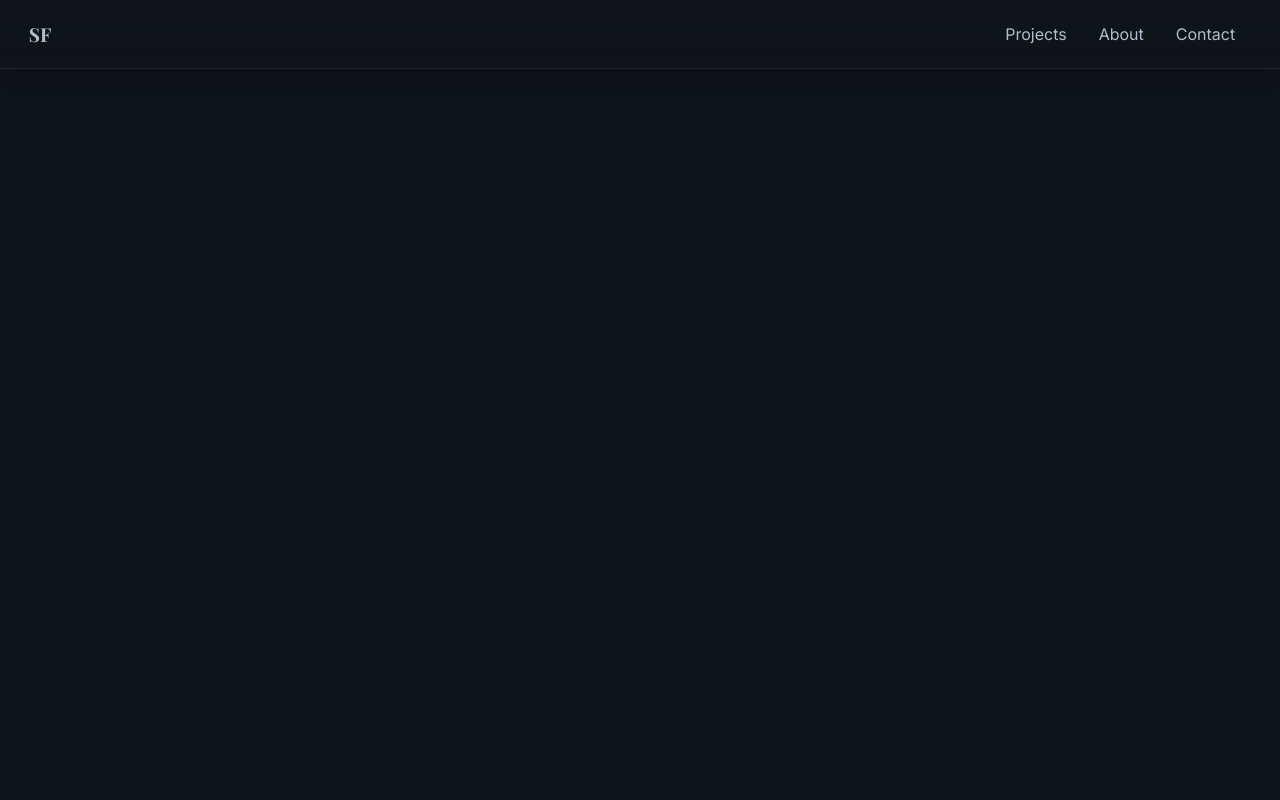
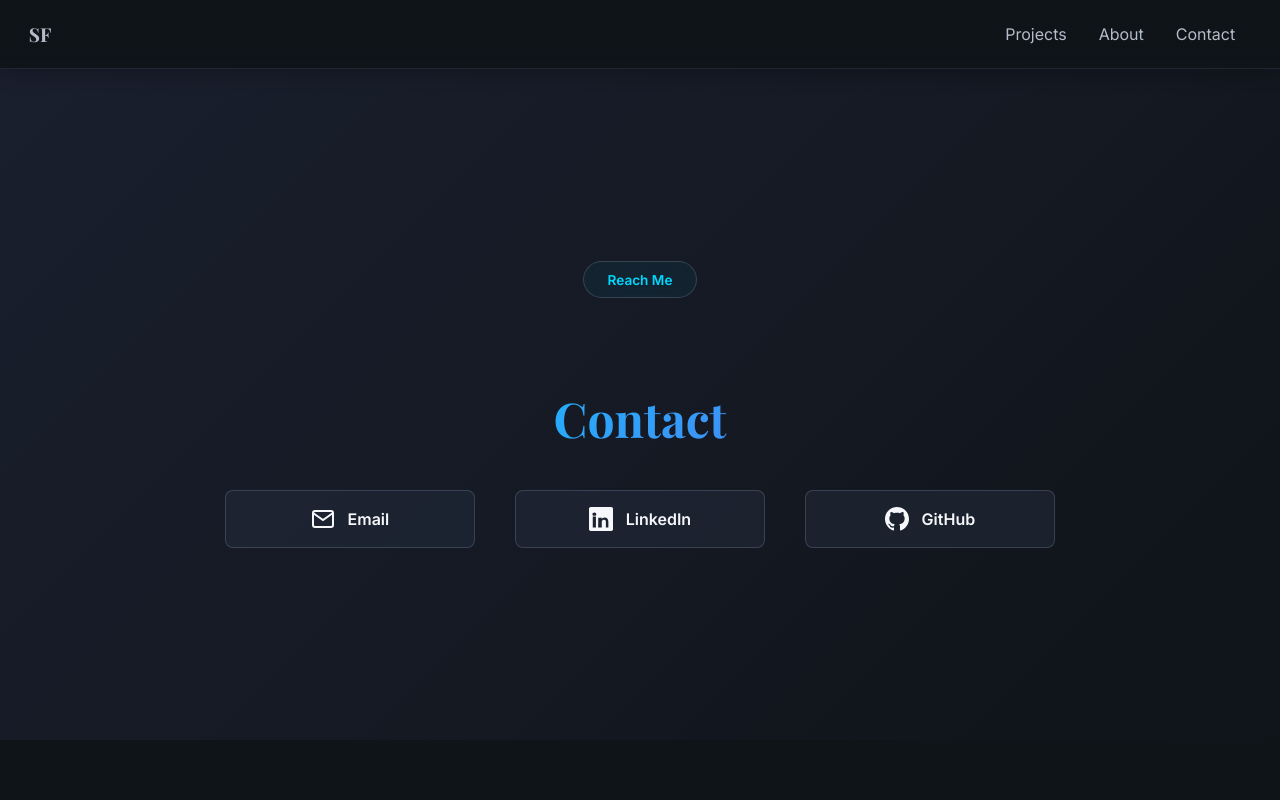
Before and after one commit to sidneyfranciscodev/my-portfolio, a Vue app: page /contact in a window 1280 px wide. Shown: the top 800 px of the page. Built offline with nearby package versions, Linux system fonts and the light colour scheme.

Commit message:
edit and style contactview

```diff
--- a/src/assets/styles/abstracts/_mixins.scss
+++ b/src/assets/styles/abstracts/_mixins.scss
@@ -1,4 +1,11 @@
 @use './variables' as *;
+
+@mixin column {
+  display: flex;
+  flex-direction: column;
+  justify-content: center;
+  align-items: center;
+}
 
 // Section heading with gradient (mobile first)
 @mixin section-heading {
--- a/src/assets/styles/view/_contact.scss
+++ b/src/assets/styles/view/_contact.scss
@@ -0,0 +1,123 @@
+@use '../abstracts/variables' as *;
+@use '../abstracts/mixins' as *;
+
+#contact {
+  position: relative;
+  padding: 4rem 1.5rem;
+  text-align: center;
+  background: linear-gradient(135deg, $color-bg-secondary 0%, $color-bg-primary 100%);
+  border-top: 1px solid $color-border-light;
+
+  h2 {
+    @include section-heading;
+  }
+
+  ul {
+    list-style: none;
+    padding: 0;
+    margin: 0;
+    display: flex;
+    flex-direction: column;
+    gap: 1.5rem;
+    max-width: 56rem;
+    margin: 2rem auto 0;
+
+    li {
+      font-size: 0.95rem;
+      color: $color-text-secondary;
+      padding: 1rem 1.5rem;
+      border: 1px solid $color-border-medium;
+      border-radius: 8px;
+      background: rgba(37, 45, 61, 0.5);
+      transition: all 0.3s ease;
+      font-weight: 500;
+
+      &:hover {
+        border-color: $color-accent-primary;
+        background: rgba(37, 45, 61, 0.8);
+        box-shadow: 0 0 20px rgba(0, 217, 255, 0.1);
+        transform: translateX(4px);
+      }
+
+      a {
+        color: $color-text-primary;
+        text-decoration: none;
+        font-weight: 600;
+        transition: all 0.3s ease;
+        display: flex;
+        align-items: center;
+        justify-content: center;
+        gap: 0.8rem;
+
+        .icon {
+          width: 24px;
+          height: 24px;
+          flex-shrink: 0;
+          transition: all 0.3s ease;
+        }
+
+        span {
+          transition: all 0.3s ease;
+        }
+
+        &:hover {
+          color: $color-accent-primary;
+
+          .icon {
+            transform: scale(1.1);
+          }
+        }
+      }
+    }
+  }
+}
+
+// Tablet breakpoint (768px+)
+@media (min-width: 768px) {
+  #contact {
+    main {
+      @include column;
+      padding: 6rem 2rem;
+
+      h2 {
+        @include section-heading;
+      }
+
+      ul {
+        flex-direction: row;
+        gap: 2rem;
+        justify-content: center;
+        margin-top: 2.5rem;
+
+        li {
+          flex: 1;
+          min-width: 200px;
+          max-width: 280px;
+          font-size: 1rem;
+        }
+      }
+    }
+  }
+}
+
+// Desktop breakpoint (1024px+)
+@media (min-width: 1024px) {
+  #contact {
+    main {
+      padding: 8rem 3rem;
+
+      h2 {
+        font-size: 3rem;
+      }
+
+      ul {
+        max-width: 70rem;
+        gap: 2.5rem;
+
+        li {
+          max-width: none;
+        }
+      }
+    }
+  }
+}
--- a/src/assets/styles/view/_home.scss
+++ b/src/assets/styles/view/_home.scss
@@ -4,10 +4,7 @@
 
 #home {
   #intro {
-    display: flex;
-    flex-direction: column;
-    justify-content: center;
-    align-items: center;
+    @include column;
     padding: 9rem 1rem ;
     animation: fadeInUp 0.8s ease-out;
 
--- a/src/views/ContactView.vue
+++ b/src/views/ContactView.vue
@@ -1,4 +1,61 @@
 <template>
-  <header></header>
-  <main></main>
+  <div id="contact">
+    <header></header>
+
+    <main>
+      <the-badge title="Reach Me"></the-badge>
+      <section id="details">
+        <h2>Contact</h2>
+        <ul>
+          <li>
+            <a href="mailto:sidneyfranciscodev@gmail.com" title="Email">
+              <svg
+                class="icon"
+                viewBox="0 0 24 24"
+                fill="none"
+                stroke="currentColor"
+                stroke-width="2"
+              >
+                <path
+                  d="M4 4h16c1.1 0 2 .9 2 2v12c0 1.1-.9 2-2 2H4c-1.1 0-2-.9-2-2V6c0-1.1.9-2 2-2z"
+                />
+                <polyline points="22,6 12,13 2,6" />
+              </svg>
+              <span>Email</span>
+            </a>
+          </li>
+          <li>
+            <a
+              href="https://www.linkedin.com/in/sidney-francisco-7b315b348"
+              target="_blank"
+              rel="noopener noreferrer"
+              title="LinkedIn"
+            >
+              <svg class="icon" viewBox="0 0 24 24" fill="currentColor">
+                <path
+                  d="M20.447 20.452h-3.554v-5.569c0-1.328-.475-2.236-1.986-2.236-1.081 0-1.722.722-2.006 1.419-.103.249-.129.597-.129.946v5.44h-3.553s.047-8.821 0-9.745h3.553v1.38c.429-.659 1.191-1.598 2.897-1.598 2.117 0 3.704 1.385 3.704 4.362v5.601zM5.337 8.855c-1.144 0-1.915-.758-1.915-1.704 0-.951.771-1.704 1.96-1.704 1.188 0 1.914.753 1.939 1.704 0 .946-.751 1.704-1.984 1.704zm1.586 11.597H3.75V9.557h3.173v10.895zM22.225 0H1.771C.792 0 0 .774 0 1.729v20.542C0 23.227.792 24 1.771 24h20.451C23.2 24 24 23.227 24 22.271V1.729C24 .774 23.2 0 22.225 0z"
+                />
+              </svg>
+              <span>LinkedIn</span>
+            </a>
+          </li>
+          <li>
+            <a
+              href="https://github.com/sidneyfranciscodev"
+              target="_blank"
+              rel="noopener noreferrer"
+              title="GitHub"
+            >
+              <svg class="icon" viewBox="0 0 24 24" fill="currentColor">
+                <path
+                  d="M12 0c-6.626 0-12 5.373-12 12 0 5.302 3.438 9.8 8.207 11.387.599.111.793-.261.793-.577v-2.234c-3.338.726-4.033-1.416-4.033-1.416-.546-1.387-1.333-1.756-1.333-1.756-1.089-.745.083-.729.083-.729 1.205.084 1.839 1.237 1.839 1.237 1.07 1.834 2.807 1.304 3.492.997.107-.775.418-1.305.762-1.604-2.665-.305-5.467-1.334-5.467-5.931 0-1.311.469-2.381 1.236-3.221-.124-.303-.535-1.524.117-3.176 0 0 1.008-.322 3.301 1.23.957-.266 1.983-.399 3.003-.404 1.02.005 2.047.138 3.006.404 2.291-1.552 3.297-1.23 3.297-1.23.653 1.653.242 2.874.118 3.176.77.84 1.235 1.911 1.235 3.221 0 4.609-2.807 5.624-5.479 5.921.43.372.823 1.102.823 2.222v 3.293c0 .319.192.694.801.576 4.765-1.589 8.199-6.086 8.199-11.386 0-6.627-5.373-12-12-12z"
+                />
+              </svg>
+              <span>GitHub</span>
+            </a>
+          </li>
+        </ul>
+      </section>
+    </main>
+  </div>
 </template>
```
